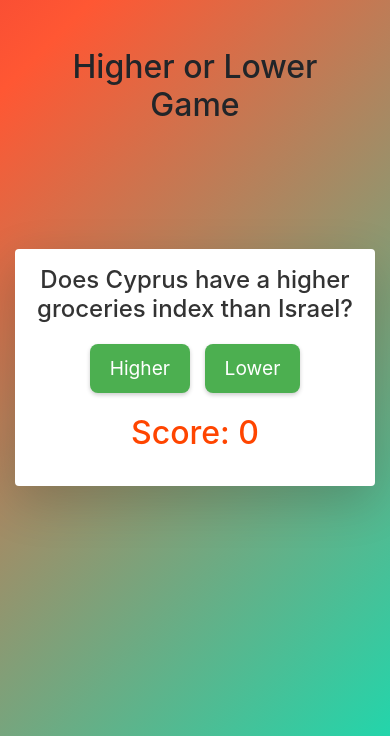
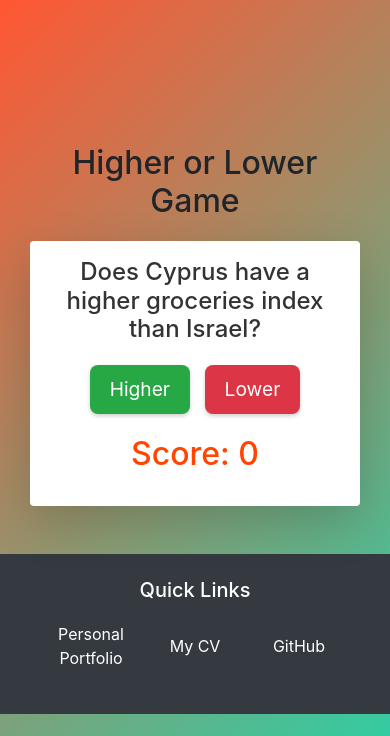
Before and after one commit to JesseRoss001/qualityoflife, a Django app: page /app/higher-or-lower-game/ in a window 390 px wide. Shown: the part 108-844 px from the top of the page. Run offline with Django 5.2, Linux system fonts and the light colour scheme; data comes from the database, SQL or seed files in the repository; some libraries are stand-ins or nearby versions.

Commit message:
Add footer

```diff
--- a/templates/higher_or_lower_game.html
+++ b/templates/higher_or_lower_game.html
@@ -16,10 +16,19 @@
             animation: gradient 50s linear infinite;
 
         }
+
         @keyframes pulse {
-    0% { transform: scale(1); }
-    50% { transform: scale(1.2); }
-    100% { transform: scale(1); }
+            0% {
+                transform: scale(1);
+            }
+
+            50% {
+                transform: scale(1.2);
+            }
+
+            100% {
+                transform: scale(1);
+            }
         }
 
         .pulse {
@@ -27,32 +36,59 @@
         }
 
         @keyframes bounce {
-    0%, 100% { transform: translateY(0); }
-    50% { transform: translateY(-15px); }
+
+            0%,
+            100% {
+                transform: translateY(0);
+            }
+
+            50% {
+                transform: translateY(-15px);
+            }
         }
 
         .bounce {
             animation: bounce 3s;
         }
+
         @keyframes spin {
-    0% { transform: rotate(0deg); }
-    100% { transform: rotate(360deg); }
+            0% {
+                transform: rotate(0deg);
+            }
+
+            100% {
+                transform: rotate(360deg);
+            }
         }
 
         .spin {
             animation: spin 3s;
         }
+
         @keyframes flip {
-    0% { transform: rotateX(0); }
-    100% { transform: rotateX(360deg); }
+            0% {
+                transform: rotateX(0);
+            }
+
+            100% {
+                transform: rotateX(360deg);
+            }
         }
 
         .flip {
             animation: flip 3s;
         }
+
         @keyframes swing {
-    0%, 100% { transform: rotateZ(0); }
-    50% { transform: rotateZ(20deg); }
+
+            0%,
+            100% {
+                transform: rotateZ(0);
+            }
+
+            50% {
+                transform: rotateZ(20deg);
+            }
         }
 
         .swing {
@@ -173,11 +209,13 @@
             text-align: center;
             box-shadow: 0 4px 6px rgba(0, 0, 0, 0.1);
         }
+
         @keyframes floatDown {
             0% {
                 opacity: 1;
                 transform: translateY(-100%);
             }
+
             100% {
                 opacity: 0;
                 transform: translateY(100vh);
@@ -204,7 +242,7 @@
 
         /* Styling for the options buttons */
         .option-button {
-            background-color: #4CAF50;
+
             color: white;
             border: none;
             border-radius: 8px;
@@ -217,7 +255,7 @@
         }
 
         .option-button:hover {
-            background-color: #45a049;
+
             transform: scale(1.05);
         }
 
@@ -227,28 +265,47 @@
             color: #ff4500;
             margin-top: 20px;
         }
+
         .nav-item {
             text-align: center;
         }
+
         .custom-link {
-    color: #333; /* Custom text color */
-    font-size: 20px; /* Custom font size */
-    text-decoration: none; /* Remove underline */
-    transition: color 0.3s ease-in-out; /* Smooth color transition on hover */
+            color: #333;
+            /* Custom text color */
+            font-size: 20px;
+            /* Custom font size */
+            text-decoration: none;
+            /* Remove underline */
+            transition: color 0.3s ease-in-out;
+            /* Smooth color transition on hover */
         }
 
         .custom-link:hover {
-    color: #ff5733; /* Custom color on hover */
-    text-decoration: none; /* Remove underline on hover */
+            color: #ff5733;
+            /* Custom color on hover */
+            text-decoration: none;
+            /* Remove underline on hover */
         }
+
         .disabled-link {
-    pointer-events: none; /* Disable link interaction */
-    cursor: not-allowed; /* Change cursor to not-allowed */
-    opacity: 0.6; /* Reduce opacity for a disabled look */
+            pointer-events: none;
+            /* Disable link interaction */
+            cursor: not-allowed;
+            /* Change cursor to not-allowed */
+            opacity: 0.6;
+            /* Reduce opacity for a disabled look */
         }
-#img-div-1 {padding-left:30px;
-padding-right: 0;}
-#img-div-2 {padding-right:30px; padding-left:0px;}
+
+        #img-div-1 {
+            padding-left: 30px;
+            padding-right: 0;
+        }
+
+        #img-div-2 {
+            padding-right: 0px;
+            padding-left: 0px;
+        }
     </style>
 </head>
 
@@ -264,38 +321,50 @@ padding-right: 0;}
                     <a class="nav-link custom-link" href="/">Home</a>
                 </div>
                 <div class=" text-center">
-                        <a class=" nav-link custom-link active disabled-link" href="{% url 'higher_or_lower_game' %}">Higher or Lower Game</a>
+                    <a class=" nav-link custom-link active disabled-link" href="{% url 'higher_or_lower_game' %}">Higher
+                        or Lower Game</a>
                 </div>
             </div>
 
         </nav>
     </header>
-    <div class="row justify-content-center align-items-center">
-        <div class="col-10 text-center">
-        <h2 class="text-center mt-4 pt-4">Higher or Lower Game</h2>
-    </div>
-    </div>
-        <div class="row d-flex justify-content-space-around align-items-center">
-            <div class="d-none d-lg-block col-md-2 " id="img-div-1">
-                <img src="{{ image_url_1 }}" class="ps-1 img-fluid">
+
+    <div class="row g-0 d-flex justify-content-center align-items-center p-0 m-0">
+        <div class="d-none d-lg-block col-md-2 p-0 m-0">
+            <img src="{{ image_url_1 }}" class=" img-fluid">
         </div>
 
-            <div class="col-12 col-md-10 col-lg-8">
+        <div class="col-12 col-md-10 col-lg-7">
             <div class="container mt-5 pt-5">
+                <h2 class="text-center mt-4 pt-4">Higher or Lower Game</h2>
                 <div id="game" class="shadow-lg p-3 mb-5 bg-white rounded">
                     <div id="question" class="mb-3 h4"></div>
                     <button id="option1" class="option-button btn btn-success h3">Higher</button>
-                    <button id="option2" class="option-button btn btn-success h3">Lower</button>
+                    <button id="option2" class="option-button btn btn-danger h3">Lower</button>
                     <p id="score" class="mt-3 h2">Score: 0</p>
                     <div id="correct-answers" class="mt-3"></div>
                 </div>
             </div>
         </div>
-            <div class="d-none d-lg-block col-md-2 justify-content-center align-content-center " id="img-div-2">
-                <img src="{{ image_url_2 }}" class="img-fluid ms-1">
+        <div class="d-none d-lg-block col-md-2 justify-content-center align-content-center p-0 m-0 " >
+            <img src="{{ image_url_2 }}" class="img-fluid ">
         </div>
     </div>
+
+    <footer class="mt-auto bg-dark text-white pt-4 pb-4">
+        <div class="container text-center">
+            <h5 class="mb-1">Quick Links</h5>
+          <ul class="row text-center list-unstyled justify-content-center align-items-center m-1">
+                <li class="col-3 m-2 p-2"><a href="https://personal001portfolio-41c9ef552567.herokuapp.com/" target="_blank" class="text-white">Personal Portfolio</a></li>
+                <li class="col-3 m-2 p-2"><a href="https://docs.google.com/document/d/1CFNyl5yqNrRDaf-oFHH_xdxAmpl8BM7glhtOkLSN86k/edit?usp=sharing" target="_blank" class="text-white">My CV</a></li>
+                <li class="col-3 m-2 p-2"><a href="https://github.com/JesseRoss001" target="_blank" class="text-white">GitHub</a></li>
+              </ul>
+
+
+
         </div>
+      </footer>
+
 
     <script>
         document.addEventListener('DOMContentLoaded', function () {
@@ -433,7 +502,8 @@ function showCompliment() {
                     score++;
                     console.log('Answer correct');
                     showCompliment();
-                }    else { gameOverAnimation();
+                } else {
+                    gameOverAnimation();
                     console.log('Answer incorrect');
                 }
 
```
Also changed, not shown: templates/countrycomparison.html (+13 -0 lines), templates/index.html (+14 -1 lines). Lines whose indentation alone changed are shown as unchanged.
